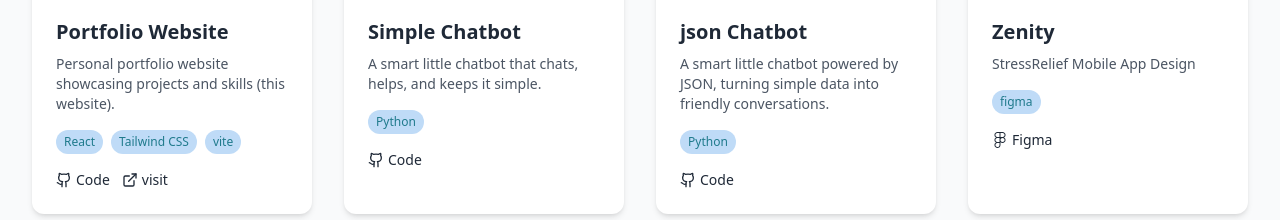
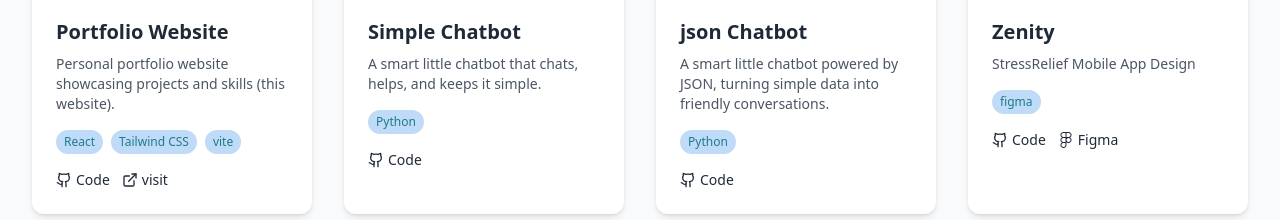
Before and after one commit to kulanigayathree/portfolio, a React (Vite) app: page / in a window 1280 px wide. Shown: the part 2180-2400 px from the top of the page. Built offline with nearby package versions, Linux system fonts and the light colour scheme.

Commit message:
figma github

```diff
--- a/src/components/Projects.tsx
+++ b/src/components/Projects.tsx
@@ -30,7 +30,8 @@ export const Projects = () => {
     description: 'StressRelief Mobile App Design',
     image: zenityImage,
     tags: ['figma'],
-    figmaLink: 'https://www.figma.com/design/G7nkttyGtzkhLJjOkuva9l/ZENITY?node-id=0-1'
+    figmaLink: 'https://www.figma.com/design/G7nkttyGtzkhLJjOkuva9l/ZENITY?node-id=0-1',
+    githubLink: 'https://github.com/kulanigayathree/Figma-StressRelief/blob/main/ZENITY.fig'
   }];
 
  return <section id="projects" className="py-16 md:py-24 bg-gray-50">
```
